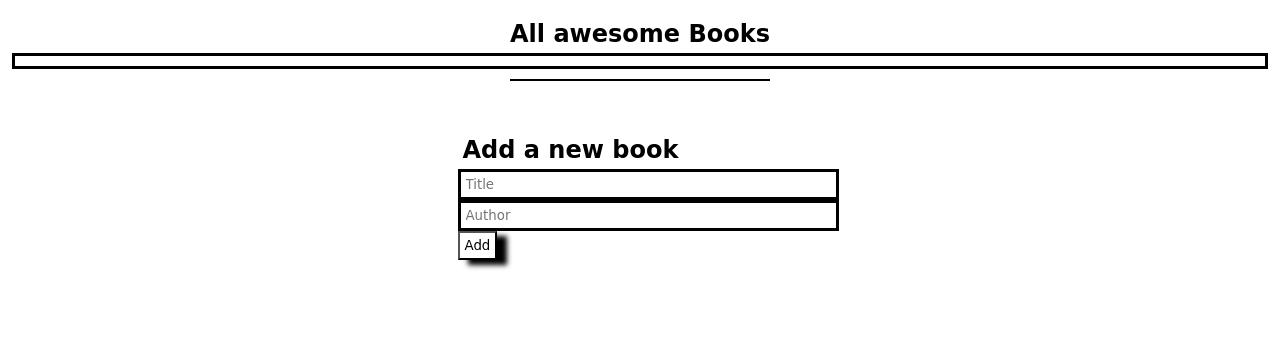
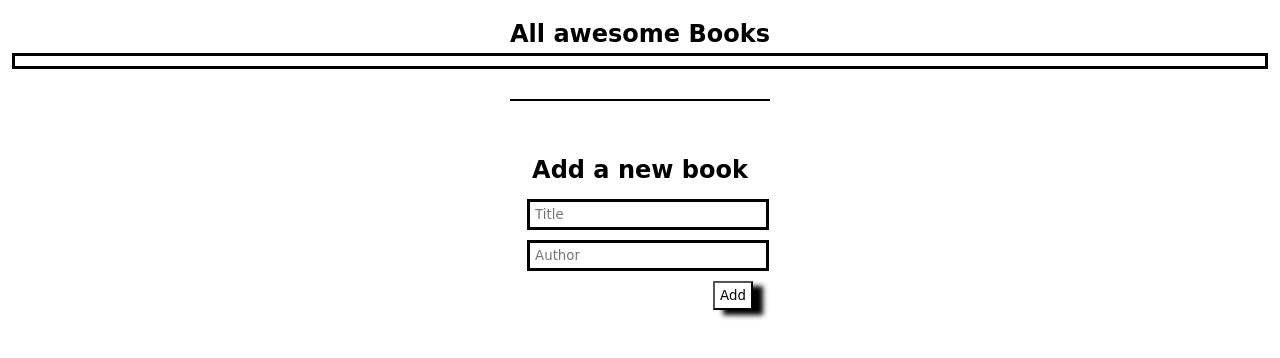
Before and after one commit to Jawad-Nazari/Awsome-book, a website with bundled scripts: page index.html in a window 1280 px wide. Built offline with nearby package versions, Linux system fonts and the light colour scheme.

Commit message:
Updated the style

```diff
--- a/style.css
+++ b/style.css
@@ -19,6 +19,10 @@ section {
 h1 {
   width: 100%;
   text-align: center;
+}
+
+.newBook-title {
+  align-self: center;
 }
 
 .book-list {
@@ -49,6 +53,14 @@ input {
   border: 3px solid black;
 }
 
+.inputs {
+  display: flex;
+  flex-direction: column;
+  justify-content: center;
+  gap: 10px;
+  margin-top: 10px;
+}
+
 button {
   box-shadow: 10px 5px 5px black;
   background-color: white;
@@ -56,9 +68,13 @@ button {
 }
 
 form {
-  margin-top: 20px;
+  margin-top: 10px;
   align-items: center;
   display: flex;
   flex-direction: column;
-  width: 30%;
+  width: 70%;
 }
+
+.black-line {
+  margin-top: 30px;
+}
```
